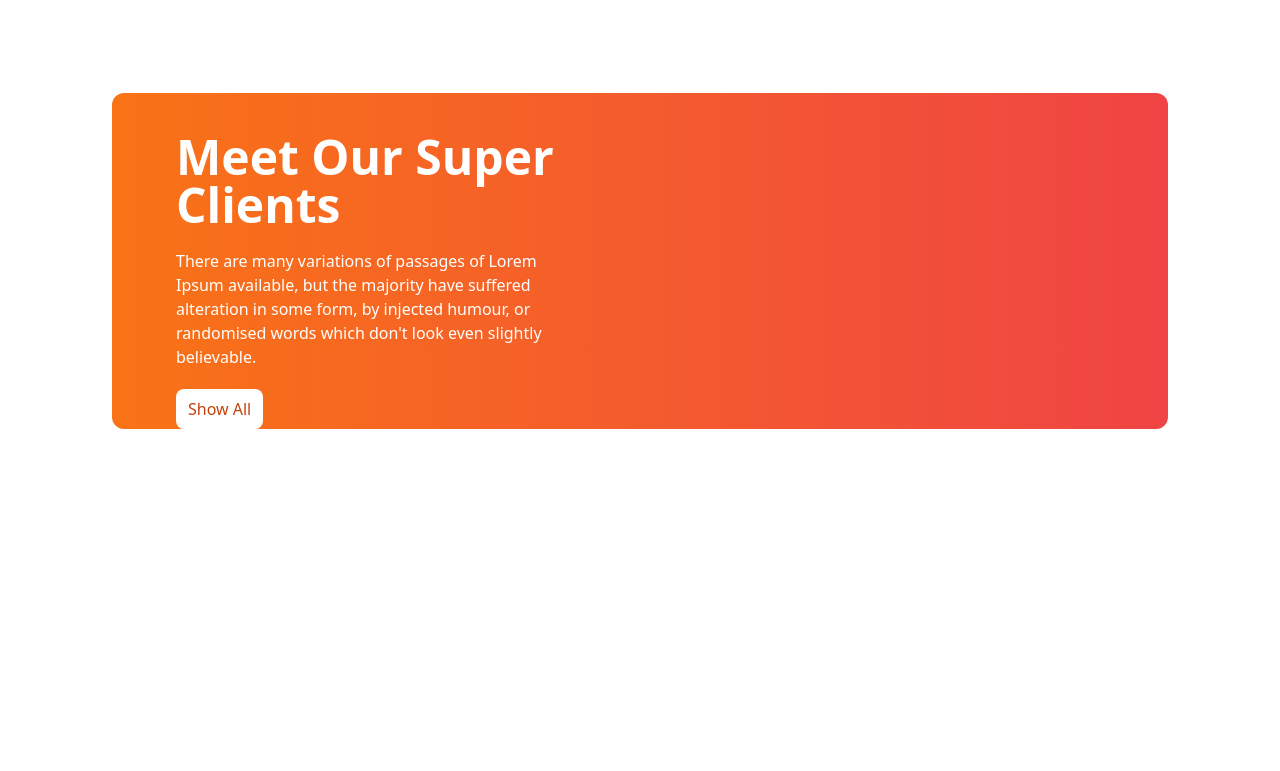
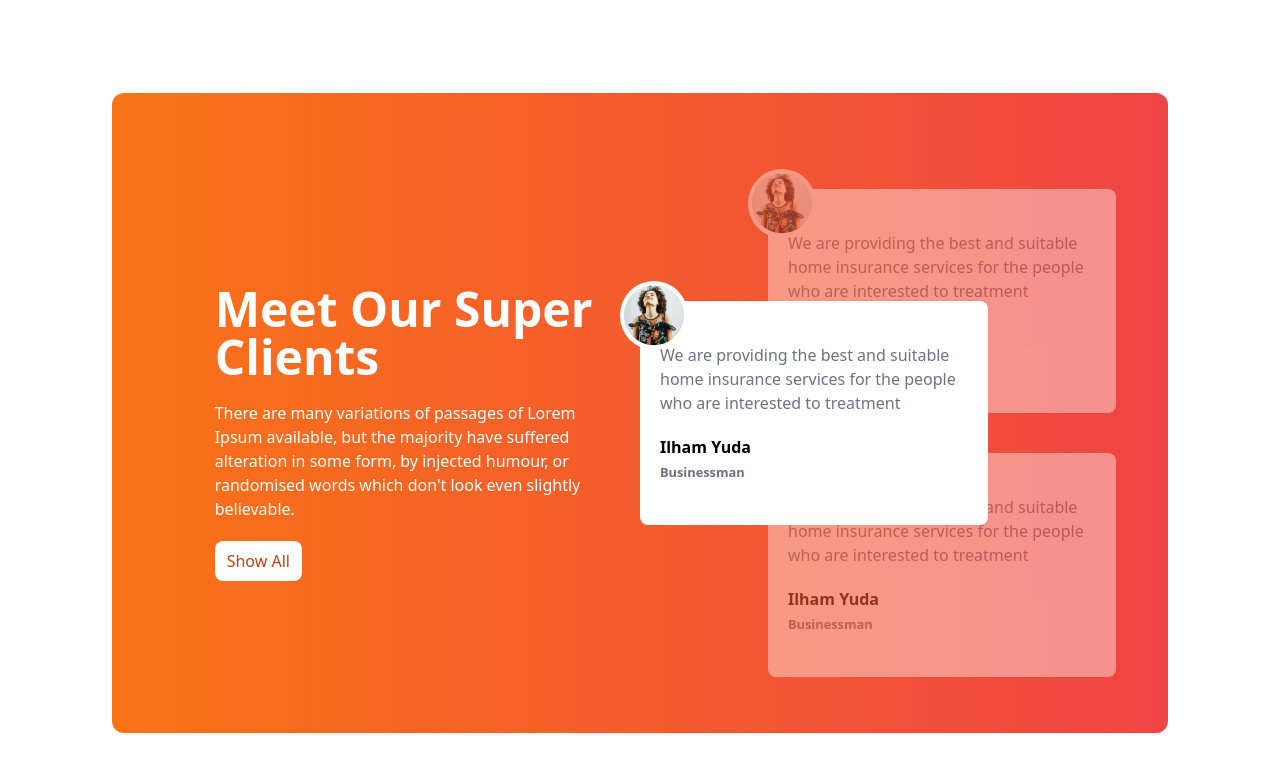
Before and after one commit to MonyeemTAMZID/tea-house, a plain HTML site: page index.html in a window 1280 px wide. Shown: the part 1687-2458 px from the top of the page. Before the commit the page ends 2212 px from the top, so only its background shows below. Drawn offline with nearby package versions, Linux system fonts and the light colour scheme.

Commit message:
added cards on top of each other

```diff
--- a/index.html
+++ b/index.html
@@ -188,6 +188,7 @@
           class="bg-gradient-to-r from-orange-500 to-red-500 rounded-xl grid grid-cols-1 lg:grid-cols-2 text-white px-7 md:px-16"
         >
           <!-- text section -->
+          <div class="flex justify-center items-center overflow-hidden">
             <div class="w-5/6">
               <h1 class="text-5xl font-bold mb-5 mt-10">
                 Meet Our Super Clients
@@ -202,8 +203,63 @@
                 Show All
               </button>
             </div>
+          </div>
+
           <!-- reviews card section -->
-          <div></div>
+          <div class="relative py-24">
+            <!-- middle-card -->
+            <div class="absolute z-10 top-44 md:top-52">
+              <div
+                class="h-56 bg-white text-black rounded-lg w-full md:w-3/4 flex items-center px-5"
+              >
+                <div class="absolute -top-5 -left-5 bg-white rounded-full">
+                  <img class="p-1" src="images/client.png" alt="" />
+                </div>
+                <div>
+                  <p class="text-gray-500 mb-5">
+                    We are providing the best and suitable home insurance
+                    services for the people who are interested to treatment
+                  </p>
+                  <h1 class="font-bold">Ilham Yuda</h1>
+                  <small class="font-bold text-gray-500">Businessman</small>
+                </div>
+              </div>
+            </div>
+
+            <!-- top card -->
+            <div
+              class="relative opacity-40 h-56 bg-white text-black rounded-lg w-full left-8 md:left-32 md:w-3/4 flex items-center px-5"
+            >
+              <div class="absolute -top-5 -left-5 bg-white rounded-full">
+                <img class="p-1" src="images/client.png" alt="" />
+              </div>
+              <div>
+                <p class="text-gray-500 mb-5">
+                  We are providing the best and suitable home insurance services
+                  for the people who are interested to treatment
+                </p>
+                <h1 class="font-bold">Ilham Yuda</h1>
+                <small class="font-bold text-gray-500">Businessman</small>
+              </div>
+            </div>
+
+            <!-- bottom card -->
+            <div
+              class="relative opacity-40 top-10 h-56 bg-white text-black rounded-lg w-full left-8 md:left-32 md:w-3/4 flex items-center px-5"
+            >
+              <div class="absolute -top-5 -left-5 bg-white rounded-full">
+                <img class="p-1" src="images/client.png" alt="" />
+              </div>
+              <div>
+                <p class="text-gray-500 mb-5">
+                  We are providing the best and suitable home insurance services
+                  for the people who are interested to treatment
+                </p>
+                <h1 class="font-bold">Ilham Yuda</h1>
+                <small class="font-bold text-gray-500">Businessman</small>
+              </div>
+            </div>
+          </div>
         </div>
       </section>
     </main>
```
Lines whose indentation alone changed are shown as unchanged.
